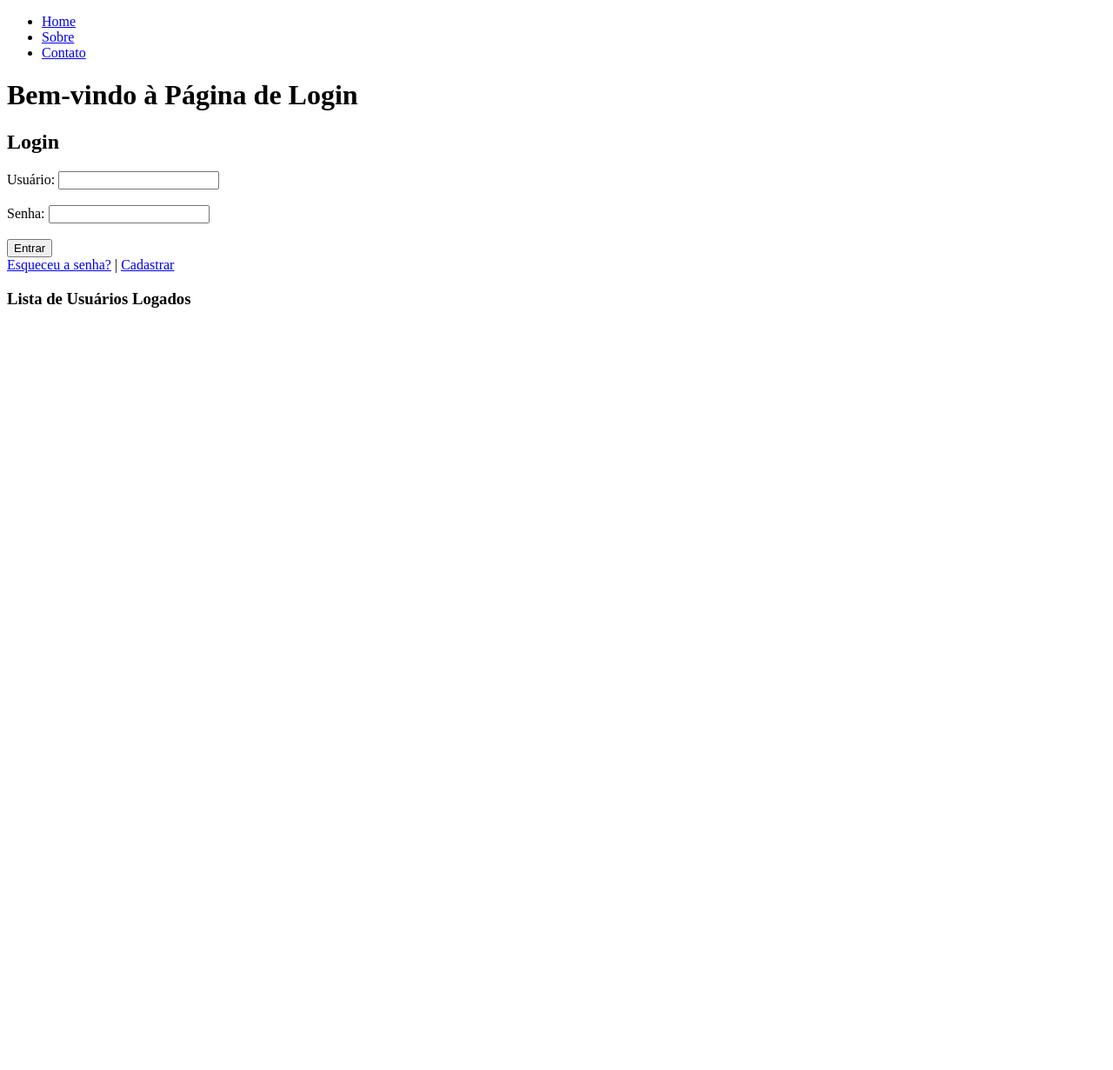
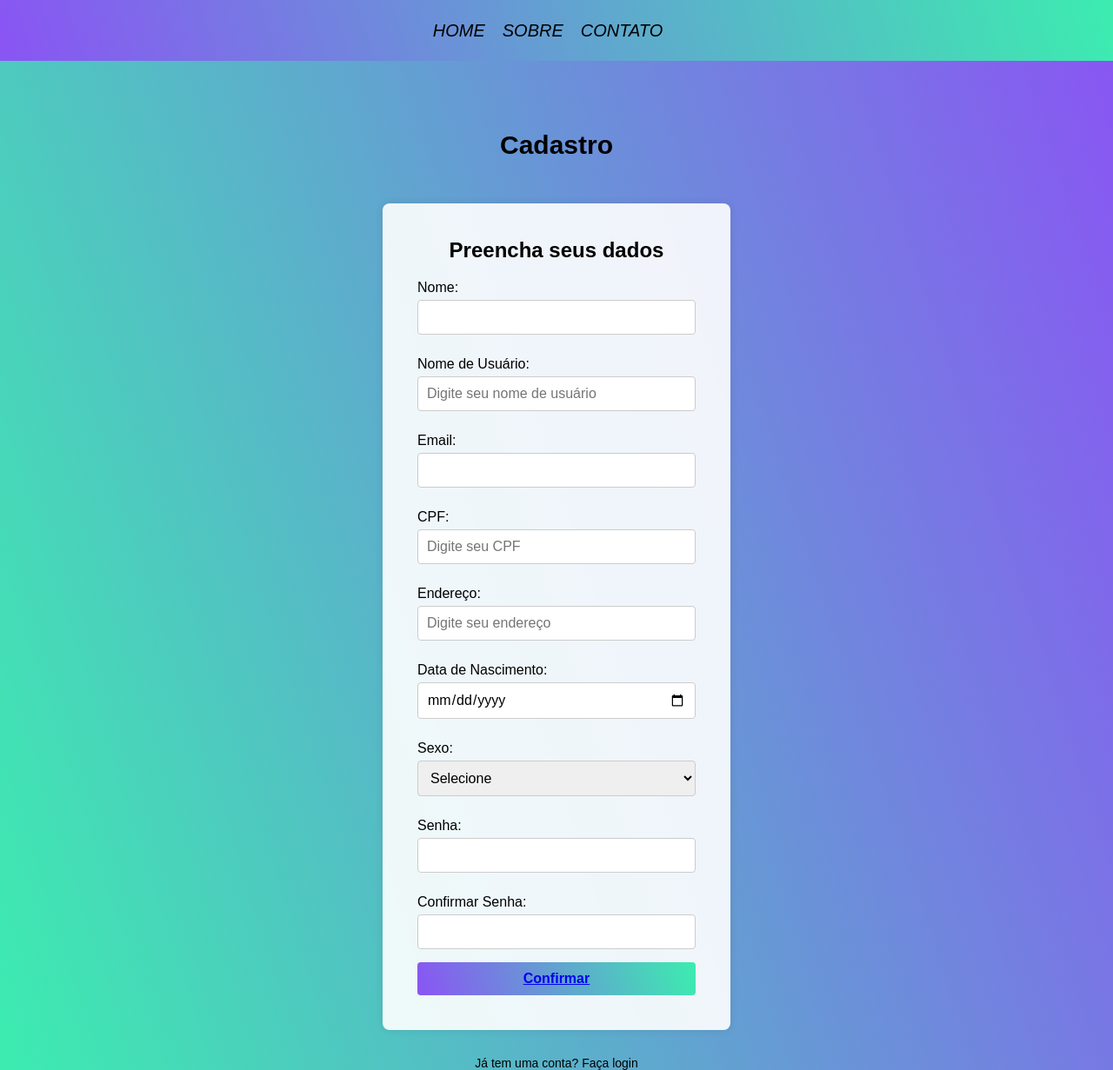
Before and after one commit to pedronunes07/resolucaop1, a Django app: page /create/ in a window 1280 px wide. Shown: the whole page at 87% size. Before the commit the page ends 354 px from the top, so only its background shows below. Run offline with Django 5.2, Linux system fonts and the light colour scheme.

Commit message:
trabalho 29/04

```diff
--- a/projeto/setup/settings.py
+++ b/projeto/setup/settings.py
@@ -121,3 +121,6 @@ STATIC_URL = 'static/'
 # https://docs.djangoproject.com/en/5.2/ref/settings/#default-auto-field
 
 DEFAULT_AUTO_FIELD = 'django.db.models.BigAutoField'
+
+# Redireciona para a página de serviços após o login
+LOGIN_REDIRECT_URL = '/servico/'
--- a/projeto/todos/templates/todos/todo_form.html
+++ b/projeto/todos/templates/todos/todo_form.html
@@ -1,77 +1,210 @@
 <!DOCTYPE html>
-<html lang="pt-br">
+<html lang="pt-BR">
 <head>
     <meta charset="UTF-8">
     <meta name="viewport" content="width=device-width, initial-scale=1.0">
-    <title>Página de Login</title>
+    <title>Cadastro de Usuário</title>
+
+    <!-- CSS embutido -->
     <style>
-        /* Seu estilo CSS aqui */
+        /* Reset e estilos básicos */
+        * {
+            margin: 0;
+            padding: 0;
+            box-sizing: border-box;
+        }
+
+        body {
+            background: linear-gradient(72deg, #3DEBB0 1%, #8956f3 99%);
+            font-family: 'Arial', sans-serif;
+            color: black;
+            display: flex;
+            flex-direction: column;
+            align-items: center;
+            min-height: 100vh;
+        }
+
+        /* Navbar */
+        nav {
+            background: linear-gradient(72deg, #8956f3 1%, #3DEBB0 99%);
+            height: 70px;
+            width: 100%;
+            position: fixed;
+            top: 0;
+            left: 0;
+            z-index: 1000;
+            display: flex;
+            justify-content: center;
+            align-items: center;
+            padding: 0 40px;
+        }
+
+        nav a {
+            color: black;
+            text-decoration: none;
+            margin-right: 20px;
+            font-size: 20px;
+            font-style: oblique;
+        }
+
+        .Menu {
+            list-style-type: none;
+            display: flex;
+            justify-content: center;
+            align-items: center;
+            height: 100%;
+        }
+
+        /* Estilo do título */
+        h1 {
+            text-align: center;
+            font-size: 30px;
+            margin-top: 150px;
+            color: black;
+            font-family: 'Arial', sans-serif;
+        }
+
+        /* Container do formulário de cadastro */
+        .cadastro-container {
+            display: flex;
+            justify-content: center;
+            align-items: center;
+            width: 100%;
+            margin-top: 30px;
+            position: relative;
+            z-index: 1;
+            padding: 20px;
+        }
+
+        .cadastro-form {
+            background-color: rgba(255, 255, 255, 0.9);
+            padding: 40px;
+            border-radius: 8px;
+            box-shadow: 0 0 10px rgba(0, 0, 0, 0.1);
+            max-width: 400px;
+            width: 100%;
+            text-align: center;
+        }
+
+        .cadastro-form h2 {
+            margin-bottom: 20px;
+            color: black;
+            font-family: 'Arial', sans-serif;
+        }
+
+        .cadastro-form label {
+            display: block;
+            margin: 10px 0 5px;
+            text-align: left;
+            color: black;
+            font-family: 'Arial', sans-serif;
+        }
+
+        .cadastro-form input[type="text"],
+        .cadastro-form input[type="email"],
+        .cadastro-form input[type="password"],
+        .cadastro-form input[type="date"],
+        .cadastro-form select {
+            width: 100%;  /* Para garantir que o campo ocupe toda a largura disponível */
+            padding: 10px;
+            margin-bottom: 15px;
+            border: 1px solid #ccc;
+            border-radius: 4px;
+            font-size: 16px;
+            font-family: 'Arial', sans-serif;
+        }
+
+        /* Estilo para o botão de envio */
+        .cadastro-form button {
+            width: 100%;
+            padding: 10px;
+            background: linear-gradient(72deg, #8956f3 1%, #3DEBB0 99%);
+            color: white;
+            border: none;
+            border-radius: 4px;
+            cursor: pointer;
+            font-weight: bold;
+            font-size: 16px;
+            font-family: 'Arial', sans-serif;
+            transition: background 0.3s ease;
+        }
+
+        .cadastro-form button:hover {
+            background: #3DEBB0;
+            color: black;
+        }
+
+        .cadastro-links {
+            margin-top: 10px;
+            font-size: 14px;
+            font-family: 'Arial', sans-serif;
+        }
+
+        .cadastro-links a {
+            color: black;
+            text-decoration: none;
+        }
+
+        .cadastro-links a:hover {
+            text-decoration: underline;
+        }
     </style>
 </head>
 <body>
 
-    <!-- Barra de navegação -->
     <nav>
         <ul class="Menu">
-            <li><a href="#">Home</a></li>
-            <li><a href="#">Sobre</a></li>
-            <li><a href="#">Contato</a></li>
+            <li><a href="{% url 'todo_list' %}" class="btn btn-secondary">HOME</a></li>
+            <li><a href="../subpaginas2/sobre.html">SOBRE</a></li>
+            <li><a href="#">CONTATO</a></li>
         </ul>
     </nav>
 
-    <h1>Bem-vindo à Página de Login</h1>
+    <h1>Cadastro</h1>
 
-    <!-- Formulário de Login -->
-    <div class="login-container">
-        <div class="login-form">
-            <h2>Login</h2>
+    <div class="cadastro-container">
+        <form class="cadastro-form" method="POST" action="processar_cadastro.php">
+            <h2>Preencha seus dados</h2>
 
-            <!-- Formulário de Login -->
-            <form id="loginForm">
-                <label for="username">Usuário:</label>
-                <input type="text" id="username" name="username" required><br><br>
+            <label for="nome">Nome:</label>
+            <input type="text" id="nome" name="nome" required>
 
-                <label for="password">Senha:</label>
-                <input type="password" id="password" name="password" required><br><br>
+            <label for="nome-usuario">Nome de Usuário:</label>
+            <input type="text" id="nome-usuario" name="nome-usuario" required placeholder="Digite seu nome de usuário">
 
-                <button type="submit">Entrar</button>
-            </form>
+            <label for="email">Email:</label>
+            <input type="email" id="email" name="email" required>
 
-            <div class="login-links">
-                <a href="#">Esqueceu a senha?</a> |
-                <a href="{% url 'todo_create' %}" class="btn btn-success mb-3">Cadastrar</a>
-            </div>
-        </div>
+            <label for="cpf">CPF:</label>
+            <input type="text" id="cpf" name="cpf" required placeholder="Digite seu CPF">
+
+            <label for="endereco">Endereço:</label>
+            <input type="text" id="endereco" name="endereco" required placeholder="Digite seu endereço">
+
+            <label for="data-nascimento">Data de Nascimento:</label>
+            <input type="date" id="data-nascimento" name="data-nascimento" required>
+
+            <label for="sexo">Sexo:</label>
+            <select id="sexo" name="sexo" required>
+                <option value="">Selecione</option>
+                <option value="masculino">Masculino</option>
+                <option value="feminino">Feminino</option>
+                <option value="outro">Outro</option>
+            </select>
+
+            <label for="senha">Senha:</label>
+            <input type="password" id="senha" name="senha" required>
+
+            <label for="confirmar-senha">Confirmar Senha:</label>
+            <input type="password" id="confirmar-senha" name="confirmar-senha" required>
+
+            <button> <a href="{% url 'todo_list' %}" class="btn btn-secondary">Confirmar</a></button>
+        </form>
     </div>
 
-    <h3>Lista de Usuários Logados</h3>
-    <ul id="userList">
-        <!-- Aqui os dados serão listados -->
-    </ul>
-
-    <script>
-        // Função para capturar os dados do formulário e redirecionar para a página de serviços
-        document.getElementById("loginForm").addEventListener("submit", function(event) {
-            event.preventDefault(); // Impede o envio do formulário
-
-            // Captura os valores dos campos de formulário
-            const username = document.getElementById("username").value;
-            const password = document.getElementById("password").value;
-
-            // Cria um novo item na lista com o nome do usuário
-            const userItem = document.createElement("li");
-            userItem.textContent = `Usuário: ${username} | Senha: ${password}`;
-
-            // Adiciona o item na lista de usuários logados
-            document.getElementById("userList").appendChild(userItem);
-
-            // Limpa os campos do formulário
-            document.getElementById("loginForm").reset();
-
-            // Redireciona para a página de serviços
-            window.location.href = "{% url 'servicos' %}";  // Aqui ele usa a URL configurada no Django
-        });
-    </script>
+    <div class="cadastro-links">
+        <a href="{% url 'todo_list' %}" class="btn btn-secondary">Já tem uma conta? Faça login</a>
+    </div>
 
 </body>
 </html>
--- a/projeto/todos/templates/todos/todo_list.html
+++ b/projeto/todos/templates/todos/todo_list.html
@@ -177,9 +177,7 @@
         </div>
     </div>
 
-    <h3>Lista de Usuários Logados</h3>
-    <ul id="userList">
-        <!-- Aqui os dados serão listados -->
+
     </ul>
 
     <script>
```
